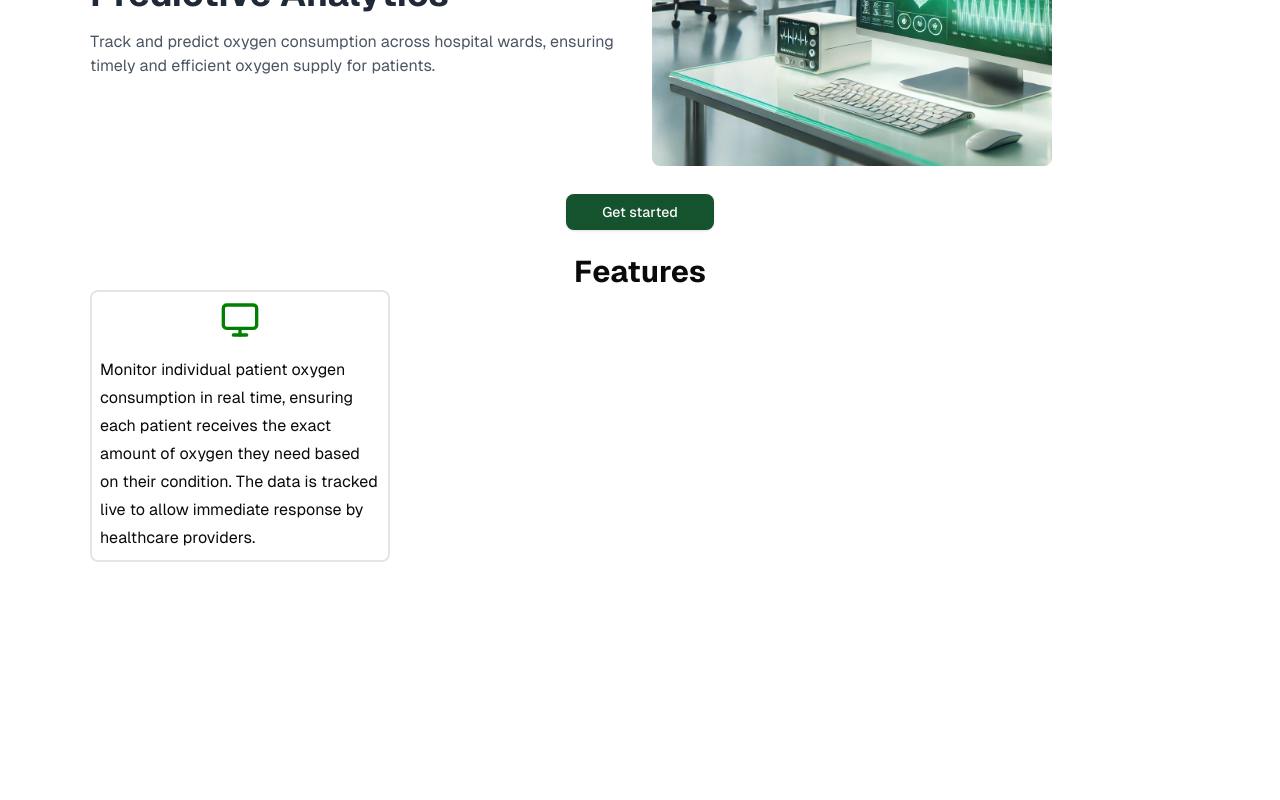
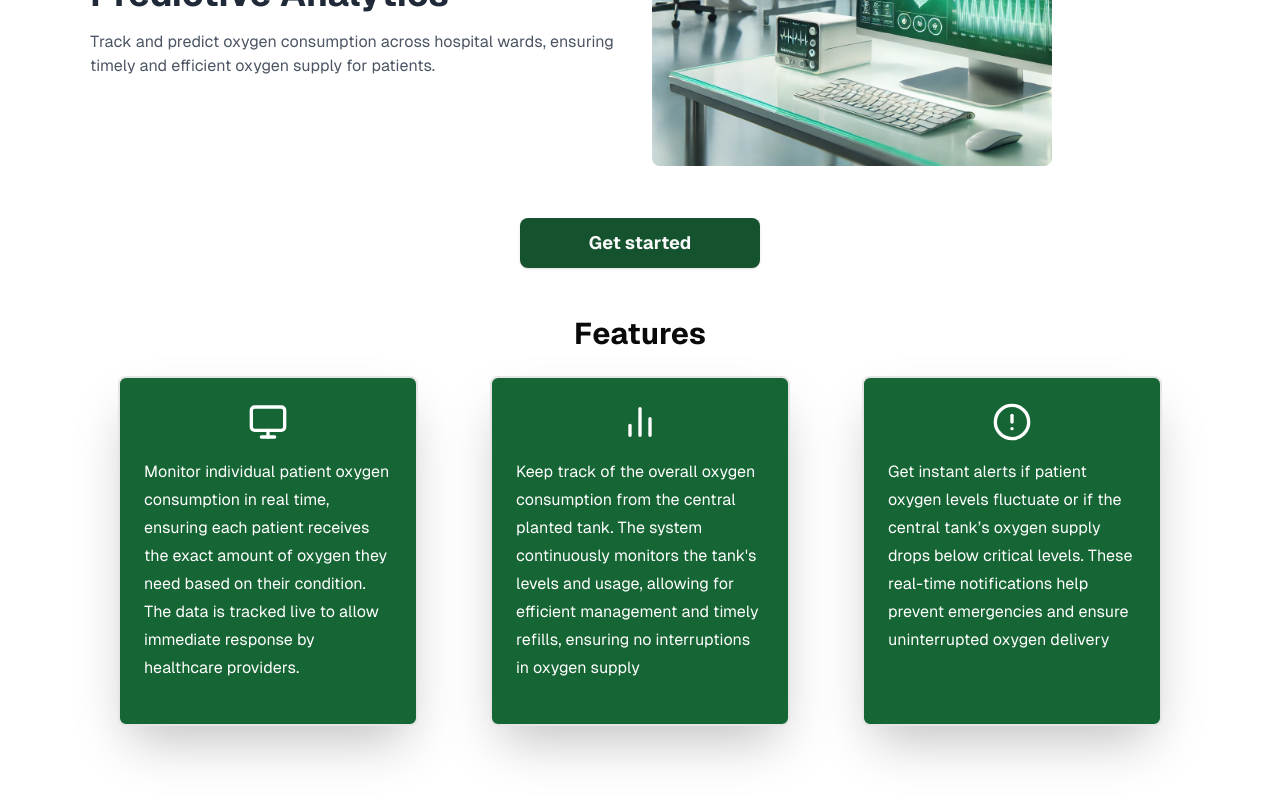
Before and after one commit to shuaibu-shehu/homs_fe, a Next.js app: page / in a window 1280 px wide. Shown: the part 392-1192 px from the top of the page. Before the commit the page ends 1034 px from the top, so only its background shows below. Built offline with nearby package versions, Linux system fonts and the light colour scheme.

Commit message:
features added

```diff
--- a/src/components/CTA-button.tsx
+++ b/src/components/CTA-button.tsx
@@ -1,6 +1,7 @@
 import React from 'react'
 import { Button } from './ui/button'
 import { Loader2 } from 'lucide-react'
+import { cn } from '@/lib/utils'
 
 
 type variant = "default" | "secondary"| "outline" | "ghost" | "link"| "destructive"
@@ -18,7 +19,7 @@ export default function CTAButton({
 
 }:CTAButtonProps) {
   return (
-    <Button className={className} variant={variant} >
+    <Button className={cn("" ,className)} variant={variant} >
         {children}
         {isLoading && <Loader2 className='ml-2 h-4 w-4 animate-spin'/>}
     </Button>
--- a/src/components/header.tsx
+++ b/src/components/header.tsx
@@ -25,7 +25,7 @@ function Header() {
                     Contact
                 </Link>
             </nav>
-        <Button  variant={"secondary"} className='  font-bold  flex items-center justify-center text-gray-500 gap-2'>
+        <Button  variant={"secondary"} className='  font-bold  flex items-center justify-center text-green-700 gap-2'>
             <Link href={"/login"}>
              Login / Register
             </Link>
--- a/src/components/home/features.tsx
+++ b/src/components/home/features.tsx
@@ -1,18 +1,29 @@
 import React from 'react'
 import MaxWidthWrapper from '../max-width-wrapper'
-import { LucideMonitor } from 'lucide-react'
+import { LucideAlertCircle, LucideBarChart2, LucideMonitor } from 'lucide-react'
 
 function Features() {
   return (
     <MaxWidthWrapper className=' mt-6'>
-        <h1  className=' text-center font-bold text-3xl'>Features</h1>
-       <div>
-          <div className='flex flex-col items-center text-left gap-4 w-[300px] leading-7 border-2 p-2 rounded-lg'>
-            <LucideMonitor color='green'  size={40} />
+        <h1  className=' my-6 text-center font-bold text-3xl'>Features</h1>
+       <div className='grid grid-cols-1 md:grid-cols-2 lg:grid-cols-3 place-items-center gap-4'>
+          <div className=' h-[350px] bg-green-800/100  shadow-2xl text-white flex flex-col items-center text-left gap-4 max-w-[300px]  leading-7 border-2 p-6 rounded-lg'>
+            <LucideMonitor color='white'   size={40} />
             <div>
             Monitor individual patient oxygen consumption in real time, ensuring each patient receives the exact amount of oxygen they need based on their condition. The data is tracked live to allow immediate response by healthcare providers.
             </div>
           </div>
+          <div className='h-[350px] bg-green-800/100  shadow-2xl text-white flex flex-col items-center text-left gap-4 max-w-[300px] leading-7 border-2 p-6 rounded-lg'>
+            <LucideBarChart2 color='white'   size={40} />
+            <div>
+            Keep track of the overall oxygen consumption from the central planted tank. The system continuously monitors the tank's levels and usage, allowing for efficient management and timely refills, ensuring no interruptions in oxygen supply            </div>
+          </div>
+          <div className='h-[350px] bg-green-800/100  shadow-2xl text-white flex flex-col items-center text-left gap-4 max-w-[300px] leading-7 border-2 p-6 rounded-lg'>
+            <LucideAlertCircle color='white'   size={40} />
+            <div>
+            Get instant alerts if patient oxygen levels fluctuate or if the central tank’s oxygen supply drops below critical levels. These real-time notifications help prevent emergencies and ensure uninterrupted oxygen delivery            </div>
+          </div>
+
        </div>
    </MaxWidthWrapper>
   )
--- a/src/components/home/hero.tsx
+++ b/src/components/home/hero.tsx
@@ -20,8 +20,8 @@ function Hero() {
         </div>
       </div>
 
-      <CTAButton className=' rounded-lg bg-green-900 hover:bg-green-800' >
-        <span className='p-5'>
+      <CTAButton className=' flex h-[50px] font-bold rounded-lg bg-green-900 hover:bg-green-800 w-60 my-6' >
+        <span className='p-5 my-4 text-lg'>
         Get started
         </span>
         </CTAButton>
```
